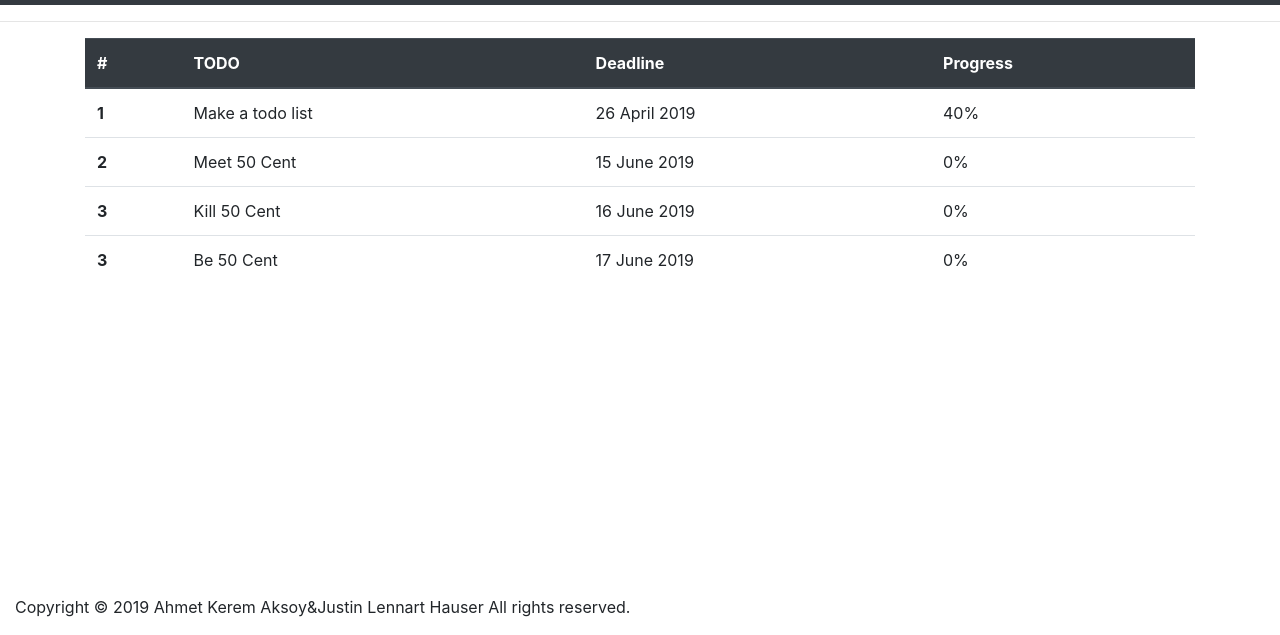
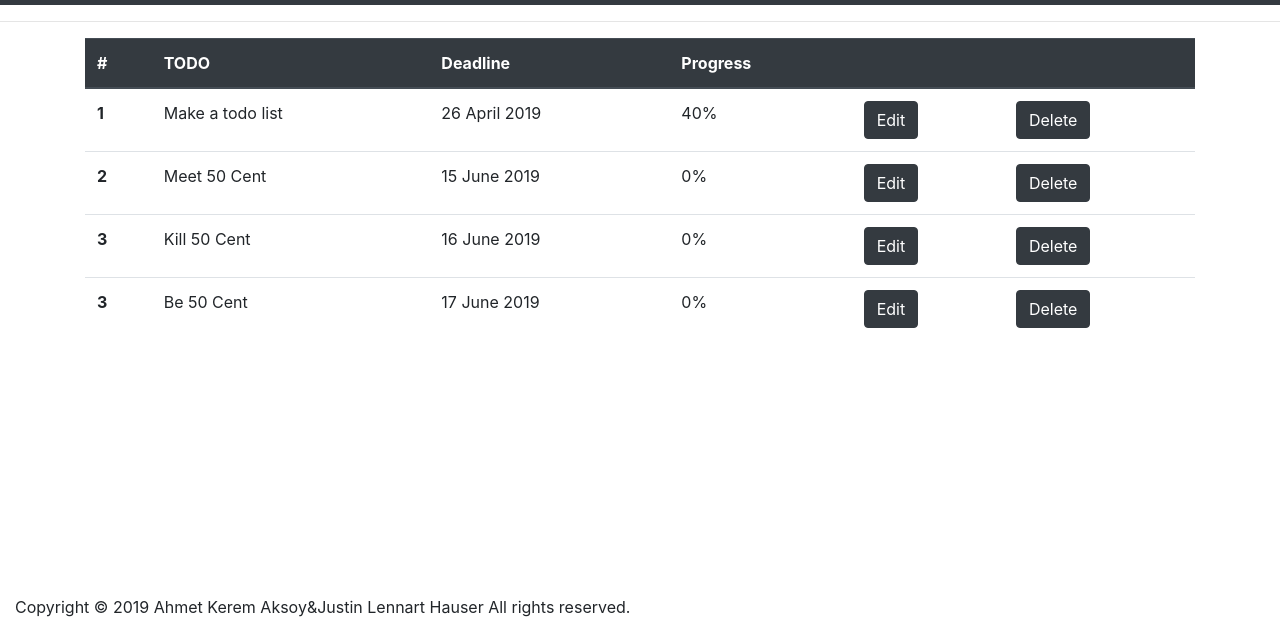
Before and after one commit to akakream/TODO-Tracker, a plain HTML site: page addtodo.html in a window 1280 px wide. Shown: the part 165-800 px from the top of the page. Drawn offline with nearby package versions, Linux system fonts and the light colour scheme.

Commit message:
edit and delete buttons added

```diff
--- a/addtodo.html
+++ b/addtodo.html
@@ -67,6 +67,8 @@
                 <th scope="col">TODO</th>
                 <th scope="col">Deadline</th>
                 <th scope="col">Progress</th>
+                <th scope="col"></th>
+                <th scope="col"></th>
                 </tr>
             </thead>
             <tbody>
@@ -75,24 +77,32 @@
                 <td>Make a todo list</td>
                 <td>26 April 2019</td>
                 <td>40%</td>
+                <td><button type="button" class="btn btn-dark">Edit</button></td>
+                <td><button type="button" class="btn btn-dark">Delete</button></td>
                 </tr>
                 <tr>
                 <th scope="row">2</th>
                 <td>Meet 50 Cent</td>
                 <td>15 June 2019</td>
                 <td>0%</td>
+                <td><button type="button" class="btn btn-dark">Edit</button></td>
+                <td><button type="button" class="btn btn-dark">Delete</button></td>
                 </tr>
                 <tr>
                 <th scope="row">3</th>
                 <td>Kill 50 Cent</td>
                 <td>16 June 2019</td>
                 <td>0%</td>
+                <td><button type="button" class="btn btn-dark">Edit</button></td>
+                <td><button type="button" class="btn btn-dark">Delete</button></td>
                 </tr>
                 <tr>
                 <th scope="row">3</th>
                 <td>Be 50 Cent</td>
                 <td>17 June 2019</td>
                 <td>0%</td>
+                <td><button type="button" class="btn btn-dark">Edit</button></td>
+                <td><button type="button" class="btn btn-dark">Delete</button></td>
                 </tr>
             </tbody>
             </table>
```
Also changed, not shown: index.html (+10 -0 lines).
